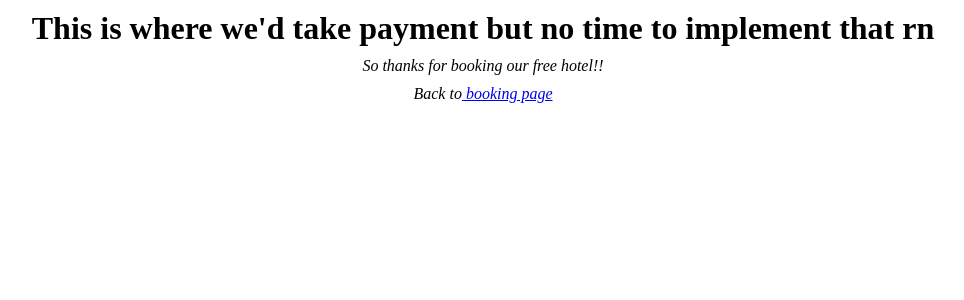
After one commit to khaledyasser2/Hotel-Transylvania, a Flask app: page /pay in a window 1280 px wide. The commit adds this page. Shown: the top 300 px of the page, without its empty margins (157-1121 px from the left). Run offline with Flask 2, Linux system fonts and the light colour scheme.

Commit message:
working communication between all pages

```diff
--- a/app.py
+++ b/app.py
@@ -23,5 +23,13 @@ def index():
 def register():
     return render_template("Register.html")
 
+@app.route("/book")
+def book():
+    return render_template("Booking.html")
+
+@app.route("/pay")
+def pay():
+    return render_template("Payment.html")
+
 if __name__=="__main__":
     app.run(debug=True)
--- a/templates/Booking.html
+++ b/templates/Booking.html
@@ -6,7 +6,7 @@
   <p id="description">Please select a date to make your reservation!</p>
  </head>
  <body>
-  <form id="survey-form">
+  <form id="survey-form" action="/pay">
     <label for="date">Select a date:</label>
     <input name="date" id="date" type="date" value="2018-07-22" min="2018-01-01" max="2018-12-31">
 
--- a/templates/Login.html
+++ b/templates/Login.html
@@ -6,9 +6,9 @@
    <p id="description">Please login below</p>
  </head>
  <body>
-  <form id="survey-form">
+  <form id="survey-form" action="/book">
     <label id="name-label">Name<input id="name" type="text" required max="12" placeholder="Enter Username"/></label>
-    <label id="password-label">Password<input id="password" type="text" max="12" min="0" placeholder="Enter Password"/></label>
+    <label id="password-label">Password<input id="password" type="text" max="12" min="0" placeholder="Enter Password" required/></label>
     <p>First time user?<a href="register"> Sign up!</a></p>
     <p>Forgot password? Too bad!</p>
     <input type="submit" id="submit" value="Login"></input>
--- /dev/null
+++ b/templates/Payment.html
@@ -0,0 +1,12 @@
+<!DOCTYPE html>
+<html>
+ <head>
+  <link rel= "stylesheet" type= "text/css" href= "{{ url_for('static',filename='css/Login.css') }}">
+   <h1 id="title">This is where we'd take payment but no time to implement that rn</h1>
+   <p id="description">So thanks for booking our free hotel!!</p>
+   <p>Back to<a href="/book"> booking page</a></p>
+ </head>
+ <body>
+
+ </body>
+</html>
```
